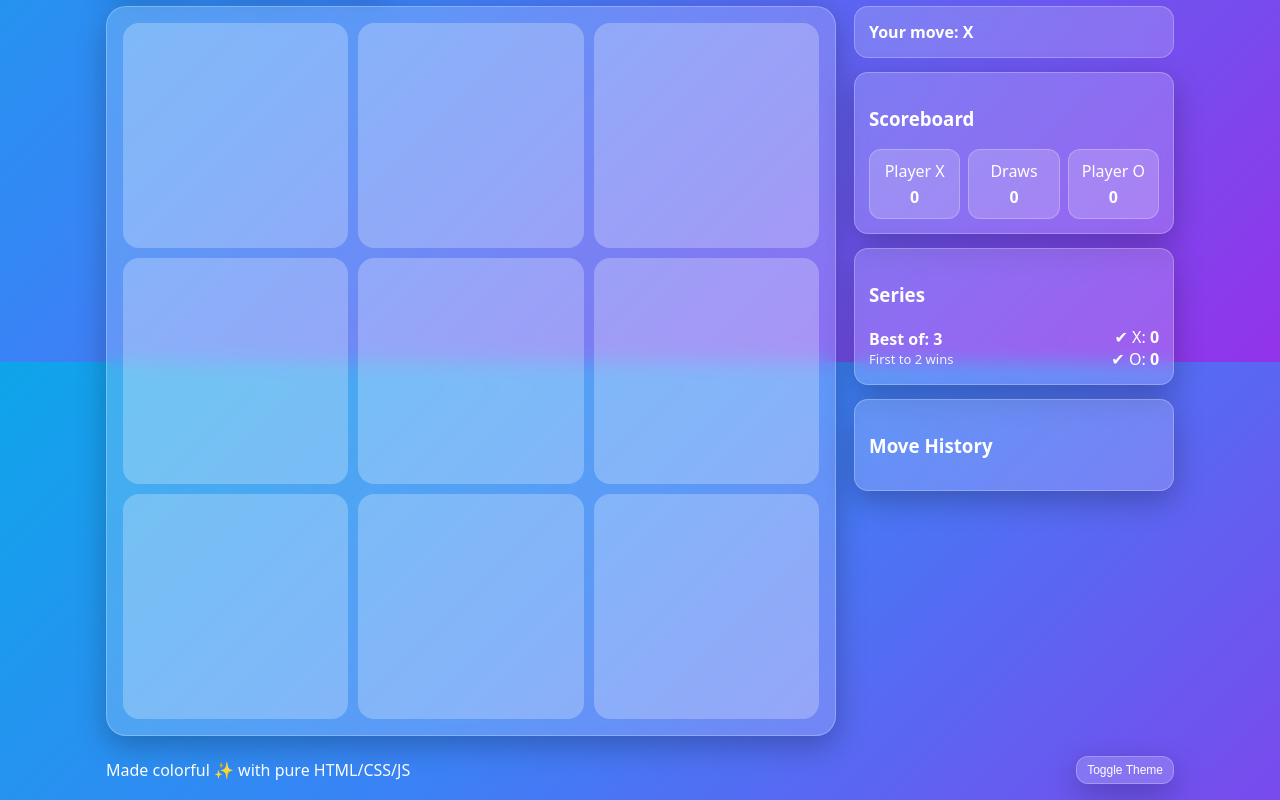
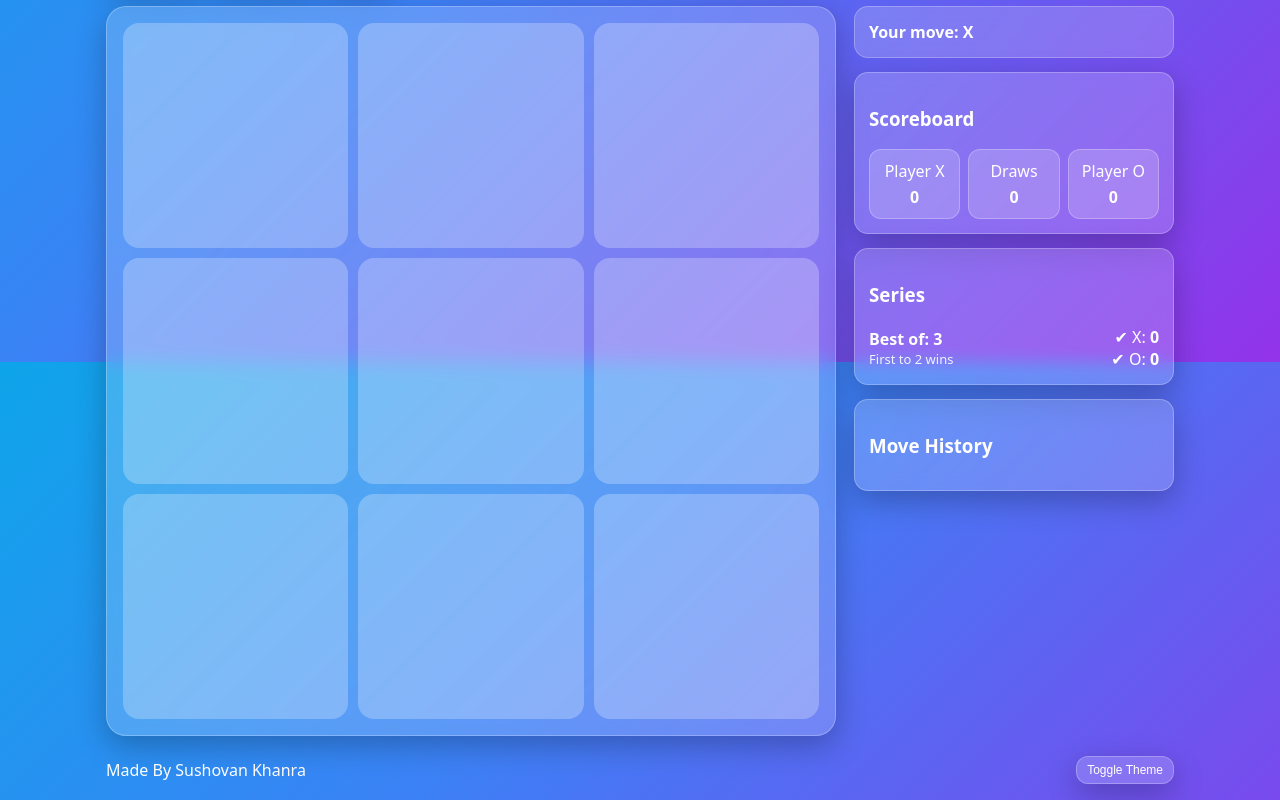
Before and after one commit to DevSushovan/Tic-Tac-Toe, a plain HTML site: page index.html in a window 1280 px wide. Shown: the part 438-1238 px from the top of the page. Drawn offline with Linux system fonts and the light colour scheme.

Commit message:
Update index.html

```diff
--- a/index.html
+++ b/index.html
@@ -144,7 +144,7 @@
     </main>
 
     <footer class="app-footer">
-      <span>Made colorful ✨ with pure HTML/CSS/JS</span>
+      <span>Made By Sushovan Khanra</span>
       <button id="theme-toggle" class="btn tiny">Toggle Theme</button>
     </footer>
   </div>
```
